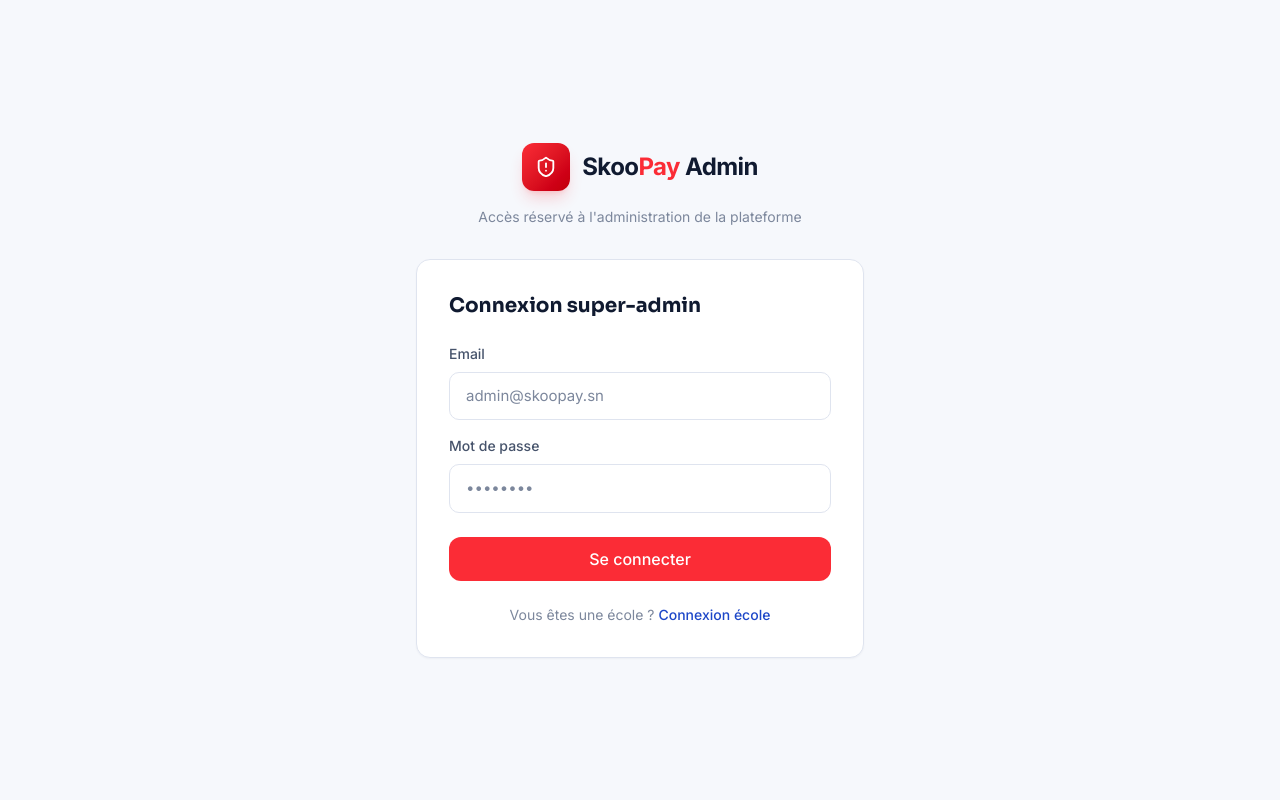
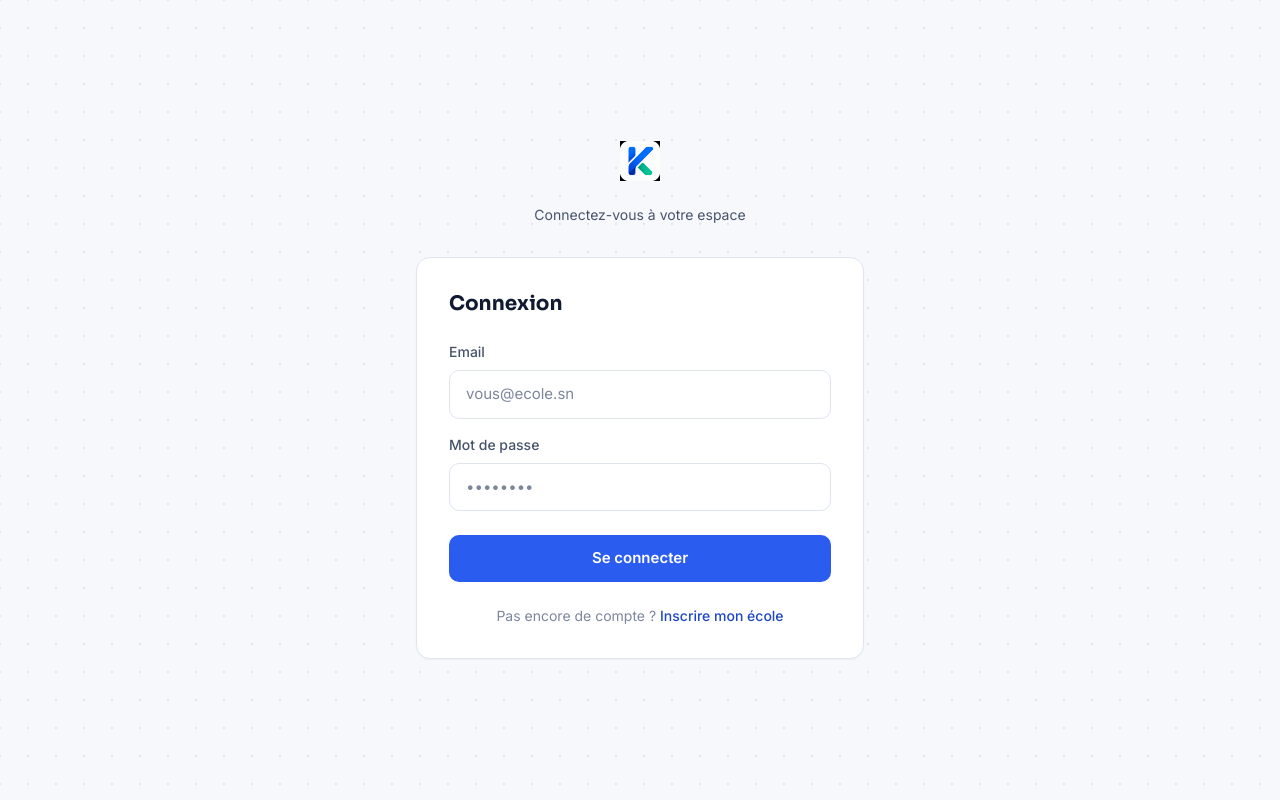
Before and after one commit to ismailadiallo205/gestion_inscription, a Next.js app in the folder app/: page /connexion in a window 1280 px wide. Built offline with nearby package versions, Linux system fonts and the light colour scheme.

Commit message:
Connexion unifiee et reorganisation page accueil

```diff
--- a/app/src/app/admin/layout.tsx
+++ b/app/src/app/admin/layout.tsx
@@ -14,24 +14,17 @@ export default function AdminLayout({
   const { data: session, status } = useSession();
   const pathname = usePathname();
   const router = useRouter();
-  const estPageConnexion = pathname === "/admin/connexion";
 
   useEffect(() => {
-    if (estPageConnexion) return;
     if (status === "unauthenticated") {
-      router.push("/admin/connexion");
+      router.push("/connexion");
     } else if (status === "authenticated") {
       const user = session?.user as any;
       if (user?.role !== "SUPER_ADMIN") {
         router.push("/dashboard");
       }
     }
-  }, [status, session, router, estPageConnexion]);
-
-  // La page de connexion admin gère son propre affichage, sans sidebar ni garde d'authentification
-  if (estPageConnexion) {
-    return <>{children}</>;
-  }
+  }, [status, session, router]);
 
   if (status === "loading" || status === "unauthenticated" || (session?.user as any)?.role !== "SUPER_ADMIN") {
     return (
@@ -89,7 +82,7 @@ export default function AdminLayout({
             </p>
           </div>
           <button
-            onClick={() => signOut({ callbackUrl: "/admin/connexion" })}
+            onClick={() => signOut({ callbackUrl: "/connexion" })}
             className="flex items-center gap-2 px-4 py-2 w-full text-sm text-ink-400 hover:text-red-400 transition-colors"
           >
             <LogOut size={16} strokeWidth={2} /> Déconnexion
@@ -106,7 +99,7 @@ export default function AdminLayout({
             <span className="font-bold text-red-400 tracking-tight">Admin</span>
           </div>
           <button
-            onClick={() => signOut({ callbackUrl: "/admin/connexion" })}
+            onClick={() => signOut({ callbackUrl: "/connexion" })}
             className="text-xs font-medium text-ink-400 hover:text-red-400"
           >
             Déconnexion
--- a/app/src/app/connexion/page.tsx
+++ b/app/src/app/connexion/page.tsx
@@ -1,12 +1,11 @@
 "use client";
 
 import { useState } from "react";
-import { signIn } from "next-auth/react";
+import { signIn, getSession } from "next-auth/react";
 import Link from "next/link";
 import { useRouter } from "next/navigation";
-import { ShieldAlert } from "lucide-react";
 
-export default function AdminConnexionPage() {
+export default function ConnexionPage() {
   const router = useRouter();
   const [email, setEmail] = useState("");
   const [motDePasse, setMotDePasse] = useState("");
@@ -26,10 +25,20 @@ export default function AdminConnexionPage() {
       });
 
       if (result?.error) {
-        setErreur("Email ou mot de passe incorrect");
-      } else {
-        router.push("/admin");
+        setErreur(
+          result.error === "COMPTE_SUSPENDU"
+            ? "Ce compte a été suspendu. Contactez le support."
+            : "Email ou mot de passe incorrect"
+        );
+        return;
       }
+
+      // Le compte peut être une école ou un super-admin — on redirige
+      // vers le bon tableau de bord selon le rôle renvoyé par la session.
+      const session = await getSession();
+      const role = (session?.user as any)?.role;
+
+      router.push(role === "SUPER_ADMIN" ? "/admin" : "/dashboard");
     } catch {
       setErreur("Une erreur est survenue");
     } finally {
@@ -38,24 +47,21 @@ export default function AdminConnexionPage() {
   };
 
   return (
-    <div className="min-h-screen bg-paper flex items-center justify-center p-6">
+    <div className="min-h-screen hero-gradient flex items-center justify-center p-6">
       <div className="w-full max-w-md animate-fade-in">
         <div className="text-center mb-8">
-          <Link href="/" className="inline-flex items-center gap-3 group">
-            <div className="w-12 h-12 rounded-xl bg-gradient-to-br from-red-500 to-red-700 flex items-center justify-center text-white shadow-lg shadow-red-500/20">
-              <ShieldAlert size={22} strokeWidth={2} />
-            </div>
-            <span className="text-2xl font-bold text-ink-900 tracking-tight">
-              Skoo<span className="text-red-500">Pay</span> Admin
-            </span>
+          <Link href="/" className="inline-flex items-center gap-2 mb-6">
+            <img src="/logo.png" alt="EduPay" className="h-10 w-auto object-contain" />
           </Link>
-          <p className="text-ink-400 mt-4 text-sm">
-            Accès réservé à l&apos;administration de la plateforme
+          <p className="text-sm" style={{ color: "var(--color-ink-600)" }}>
+            Connectez-vous à votre espace
           </p>
         </div>
 
-        <form onSubmit={handleSubmit} className="glass-card-static p-8 border-red-500/20">
-          <h1 className="text-xl font-bold text-ink-900 mb-6">Connexion super-admin</h1>
+        <form onSubmit={handleSubmit} className="glass-card-static p-8">
+          <h1 className="text-xl font-bold mb-6" style={{ color: "var(--color-ink-900)" }}>
+            Connexion
+          </h1>
 
           {erreur && (
             <div className="mb-4 p-3 rounded-xl bg-red-500/10 border border-red-500/20 text-red-400 text-sm">
@@ -73,7 +79,7 @@ export default function AdminConnexionPage() {
                 type="email"
                 value={email}
                 onChange={(e) => setEmail(e.target.value)}
-                placeholder="admin@skoopay.sn"
+                placeholder="vous@ecole.sn"
                 className="glass-input"
                 required
               />
@@ -98,15 +104,15 @@ export default function AdminConnexionPage() {
           <button
             type="submit"
             disabled={loading}
-            className="w-full mt-6 rounded-xl font-medium py-2.5 bg-red-500 text-white hover:bg-red-600 transition-colors disabled:opacity-50 flex justify-center items-center"
+            className="btn-primary w-full mt-6"
           >
-            {loading ? <span className="spinner border-red-300 border-t-white" /> : "Se connecter"}
+            {loading ? <span className="spinner" /> : "Se connecter"}
           </button>
 
           <p className="text-center text-sm text-ink-400 mt-6">
-            Vous êtes une école ?{" "}
-            <Link href="/connexion" className="text-blue-600 hover:underline font-medium">
-              Connexion école
+            Pas encore de compte ?{" "}
+            <Link href="/inscription" className="text-blue-600 hover:underline font-medium">
+              Inscrire mon école
             </Link>
           </p>
         </form>
--- a/app/src/app/page.tsx
+++ b/app/src/app/page.tsx
@@ -1,6 +1,6 @@
 "use client";
 
-import { useState, useEffect } from "react";
+import { useState } from "react";
 import Link from "next/link";
 import { Search, MapPin, Globe2, Landmark, Zap, Wallet, MessageSquare, ArrowRight, Building2 } from "lucide-react";
 import { formatMontant, NIVEAUX_STANDARD } from "@/lib/utils";
@@ -79,37 +79,14 @@ export default function HomePage() {
         </div>
       </nav>
 
-      {/* ── Hero ──────────────────────────────────── */}
-      <section className="px-6 pt-20 pb-16 max-w-4xl mx-auto text-center">
-        <div className="animate-fade-in">
-          <div className="inline-flex items-center gap-2 px-4 py-2 rounded-full bg-blue-100 border border-blue-500/20 text-blue-700 text-sm font-medium mb-8">
-            <span className="w-2 h-2 rounded-full bg-blue-500" />
-            Simplicité façon Wave
-          </div>
-          <h1 className="text-5xl md:text-6xl font-bold text-ink-900 leading-tight tracking-tight mb-6" style={{ color: "var(--color-ink-900)" }}>
-            Gérez vos inscriptions
-            <br />
-            <span style={{ color: "var(--color-blue-500)" }}>
-              sans prise de tête
-            </span>
-          </h1>
-          <p className="text-lg max-w-2xl mx-auto mb-12 leading-relaxed" style={{ color: "var(--color-ink-600)" }}>
-            Créez une classe en 3 clics. Les parents paient directement sur
-            votre compte Wave. Chaque famille suit ses paiements en un coup
-            d&apos;œil — sans jamais appeler l&apos;école.
-          </p>
-        </div>
-
-        {/* ── Barre de recherche ──────────────────── */}
-        <div
-          className="glass-card-static p-6 max-w-3xl mx-auto animate-fade-in"
-          style={{ animationDelay: "200ms" }}
-        >
+      {/* ── Barre de recherche ──────────────────── */}
+      <section className="px-6 pt-10 pb-4 max-w-3xl mx-auto">
+        <div className="glass-card-static p-6 animate-fade-in">
           <p className="text-sm mb-4 text-left font-medium flex items-center gap-2" style={{ color: "var(--color-ink-600)" }}>
             <Search size={16} strokeWidth={2} />
             Trouver une école ou un cours
           </p>
-          <div className="flex flex-col sm:flex-row gap-3">
+          <div className="flex flex-col sm:flex-row gap-3 flex-wrap">
             <input
               type="text"
               placeholder="Nom de l'école ou du cours..."
@@ -125,7 +102,7 @@ export default function HomePage() {
               value={ville}
               onChange={(e) => setVille(e.target.value)}
               onKeyDown={(e) => e.key === "Enter" && rechercher()}
-              className="glass-input sm:w-40"
+              className="glass-input sm:w-36"
               id="search-city"
             />
             <select
@@ -160,6 +137,24 @@ export default function HomePage() {
               {loading ? <span className="spinner" /> : "Rechercher"}
             </button>
           </div>
+        </div>
+      </section>
+
+      {/* ── Hero ──────────────────────────────────── */}
+      <section className="px-6 pt-8 pb-16 max-w-4xl mx-auto text-center">
+        <div className="animate-fade-in">
+          <h1 className="text-5xl md:text-6xl font-bold text-ink-900 leading-tight tracking-tight mb-6" style={{ color: "var(--color-ink-900)" }}>
+            Gérez vos inscriptions
+            <br />
+            <span style={{ color: "var(--color-blue-500)" }}>
+              sans prise de tête
+            </span>
+          </h1>
+          <p className="text-lg max-w-2xl mx-auto leading-relaxed" style={{ color: "var(--color-ink-600)" }}>
+            Créez une classe en 3 clics. Les parents paient directement sur
+            votre compte Wave. Chaque famille suit ses paiements en un coup
+            d&apos;œil — sans jamais appeler l&apos;école.
+          </p>
         </div>
       </section>
 
@@ -235,7 +230,6 @@ export default function HomePage() {
                     </div>
                   </Link>
 
-                  {/* Si un niveau est filtré, montrer directement les classes correspondantes */}
                   {niveau && ecole.classes.length > 0 && (
                     <div className="mt-4 pt-4 border-t border-border flex flex-wrap gap-2">
                       {ecole.classes.map((classe) => (
```
